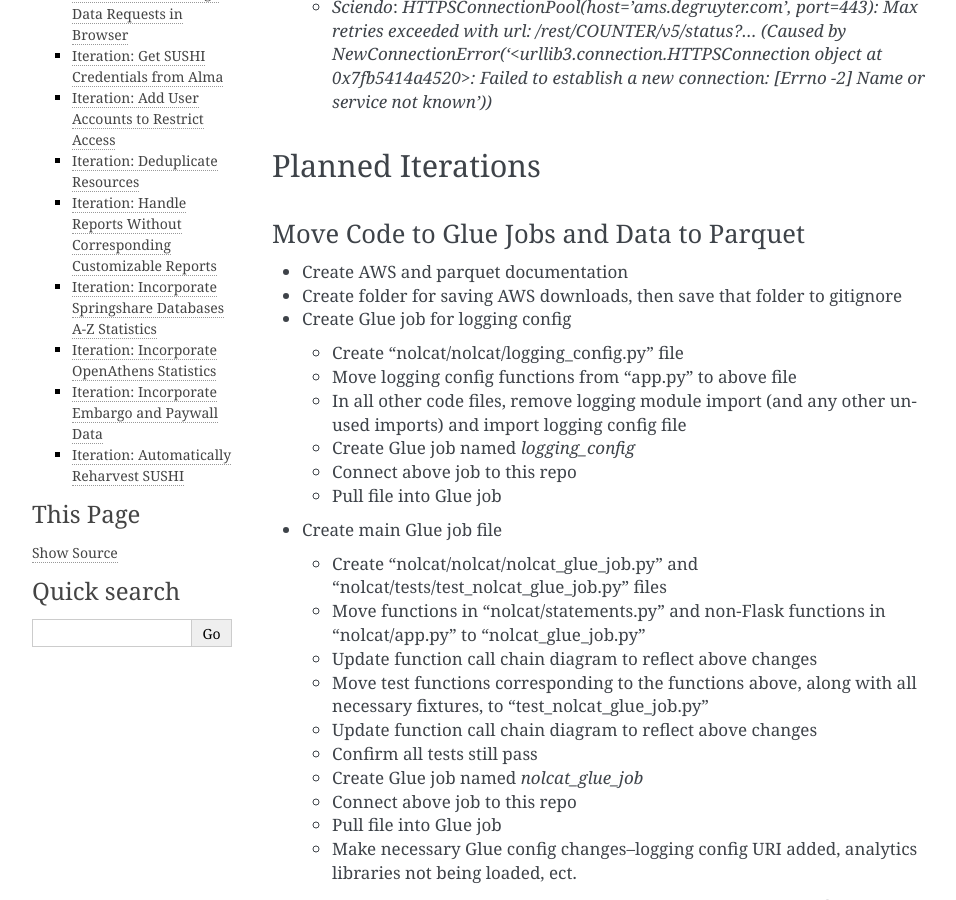
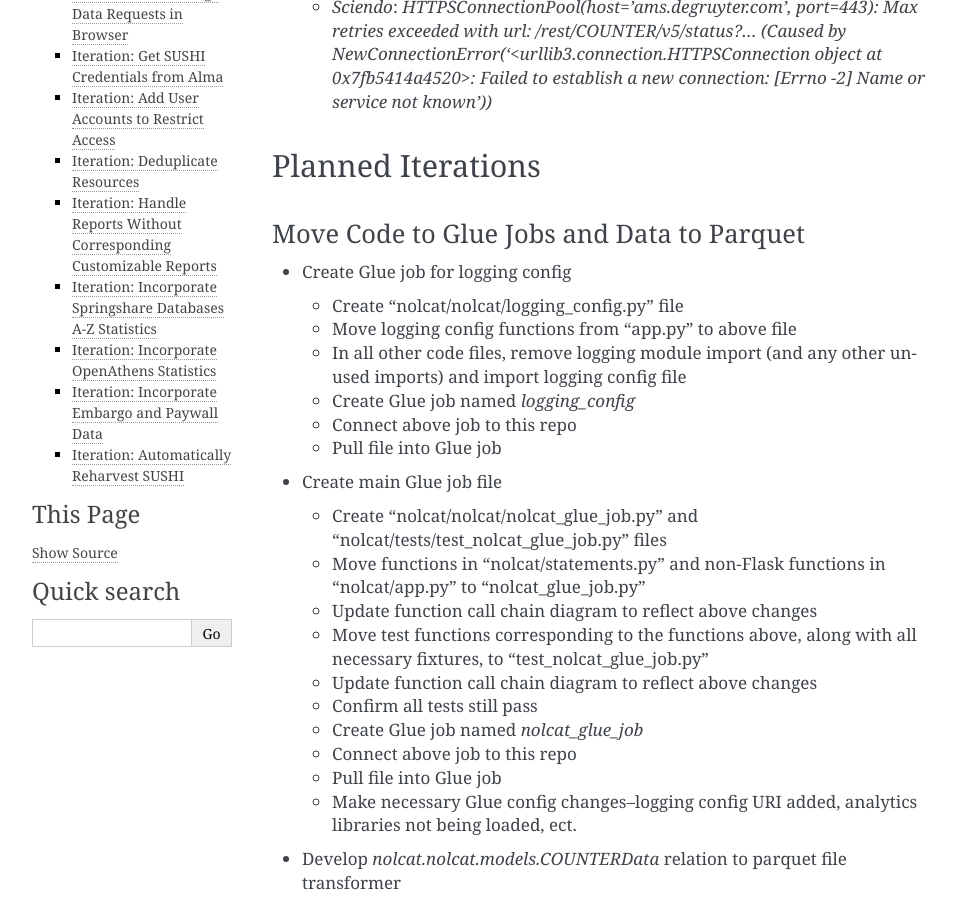
Before and after one commit to ereiskind/nolcat, a Sphinx documentation site: the page built from docs/source/roadmap.rst, in a window 1280 px wide and 900 px high, scrolled down 1057 px. Shown: the whole window, without its empty margins (148-1104 px from the left). Built offline with Sphinx 7.4.7, drawn with Linux system fonts in a browser that asks for light colours.

Commit message:
Create ignored folder for AWS downloads

```diff
--- a/docs/source/roadmap.rst
+++ b/docs/source/roadmap.rst
@@ -21,8 +21,6 @@ Planned Iterations
 
 Move Code to Glue Jobs and Data to Parquet
 ==========================================
-* Create AWS and parquet documentation
-* Create folder for saving AWS downloads, then save that folder to gitignore
 * Create Glue job for logging config
 
   * Create "nolcat/nolcat/logging_config.py" file
```
Also changed, not shown: 1 other file.
